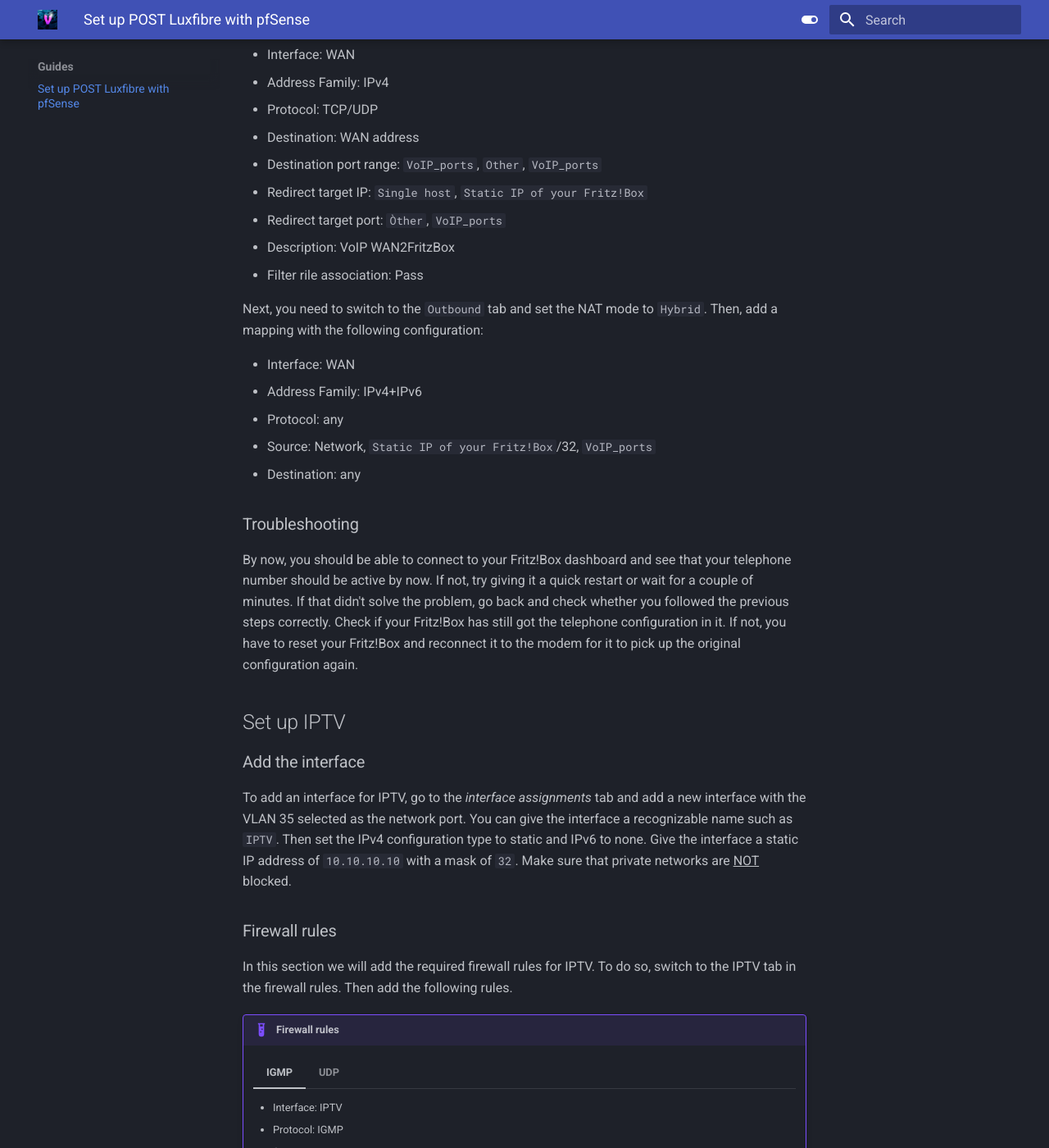
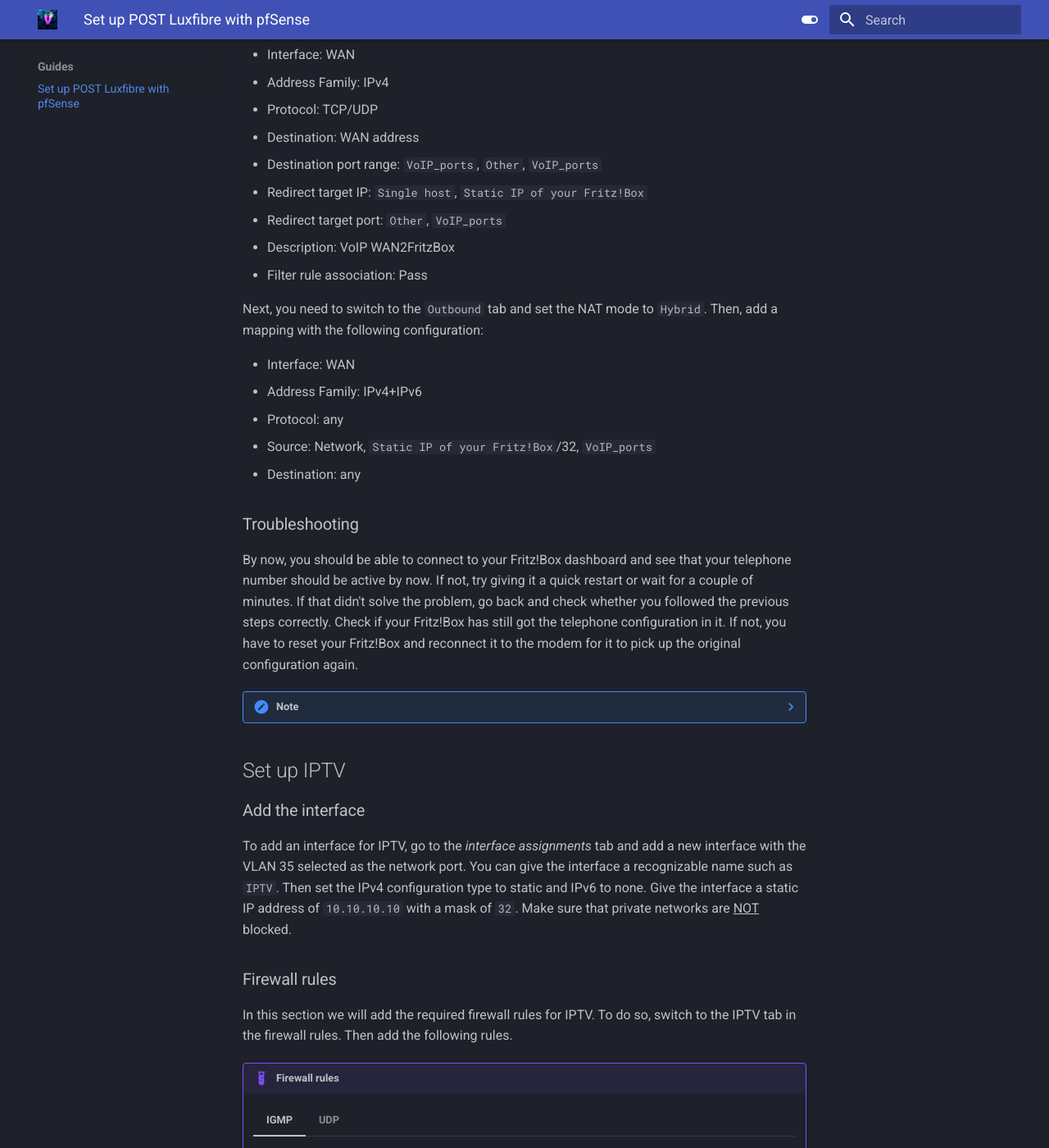
Before and after one commit to VoxCrafterLP/blog, an MkDocs documentation site: the page built from docs/guides/luxfibre-pfsense.md, in a window 1280 px wide and 1400 px high, scrolled down 2979 px. Shown: the whole window at 82% size. Built offline with MkDocs 1.6.1 and Material for MkDocs 9.7.7, drawn with Linux system fonts in a browser that asks for light colours.

Commit message:
Fix typos Add note

```diff
--- a/docs/guides/luxfibre-pfsense.md
+++ b/docs/guides/luxfibre-pfsense.md
@@ -139,9 +139,9 @@ Now, go to the `Firewall > NAT > Port Forward` tab and add a new rule:
 - Destination: WAN address
 - Destination port range: `VoIP_ports`, `Other`, `VoIP_ports`
 - Redirect target IP: `Single host`, `Static IP of your Fritz!Box`
-- Redirect target port: `Òther`, `VoIP_ports`
+- Redirect target port: `Other`, `VoIP_ports`
 - Description: VoIP WAN2FritzBox
-- Filter rile association: Pass
+- Filter rule association: Pass
 
 Next, you need to switch to the `Outbound` tab and set the NAT mode to `Hybrid`.
 Then, add a mapping with the following configuration:
@@ -159,6 +159,11 @@ by now. If not, try giving it a quick restart or wait for a couple of minutes. I
 back and check whether you followed the previous steps correctly. Check if your Fritz!Box has still got the telephone
 configuration in it. If not, you have to reset your Fritz!Box and reconnect it to the modem for it to pick up the
 original configuration again.
+
+
+??? note
+
+    The POST support won't be able to connect to your Fritz!Box anymore.
 
 ## Set up IPTV
 
```
